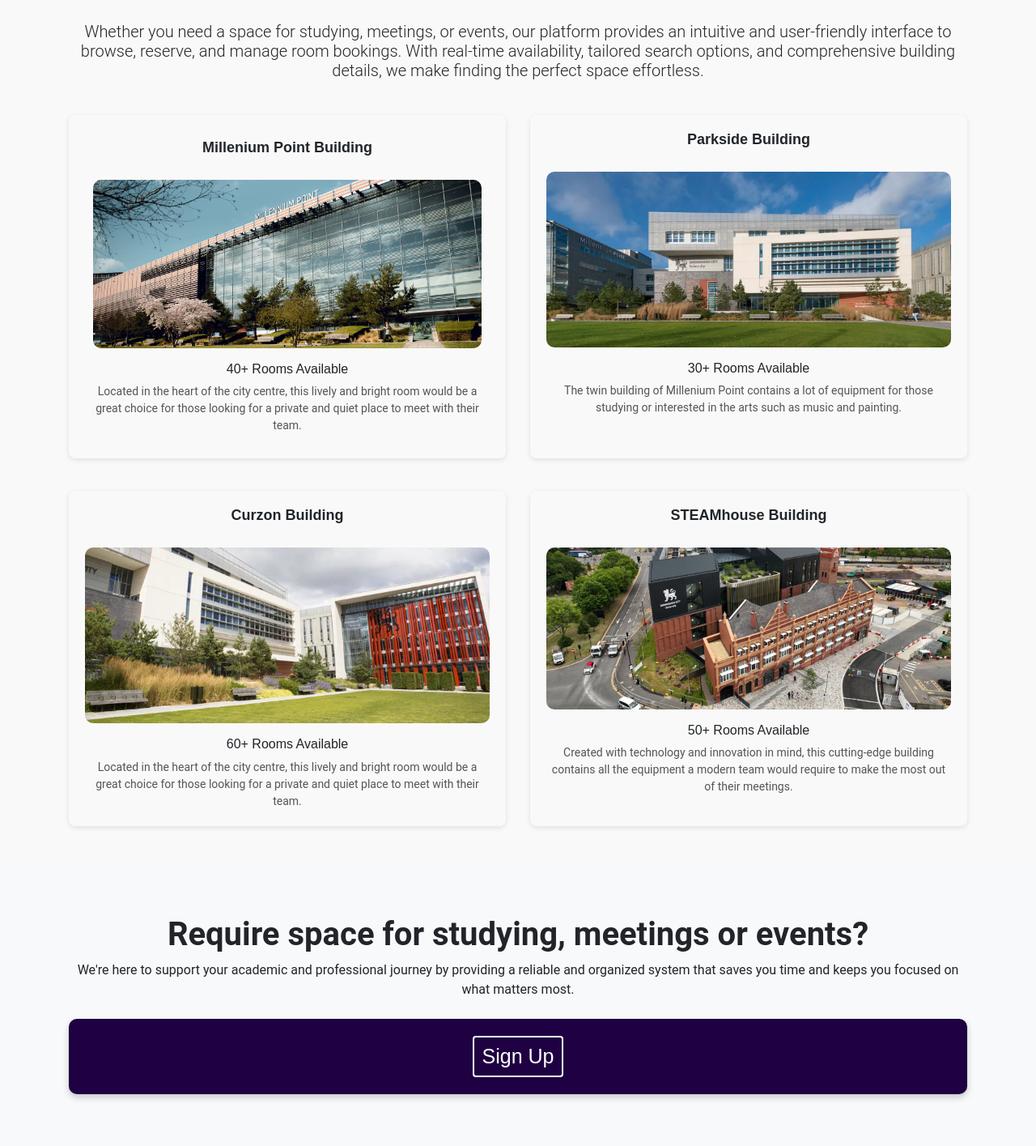
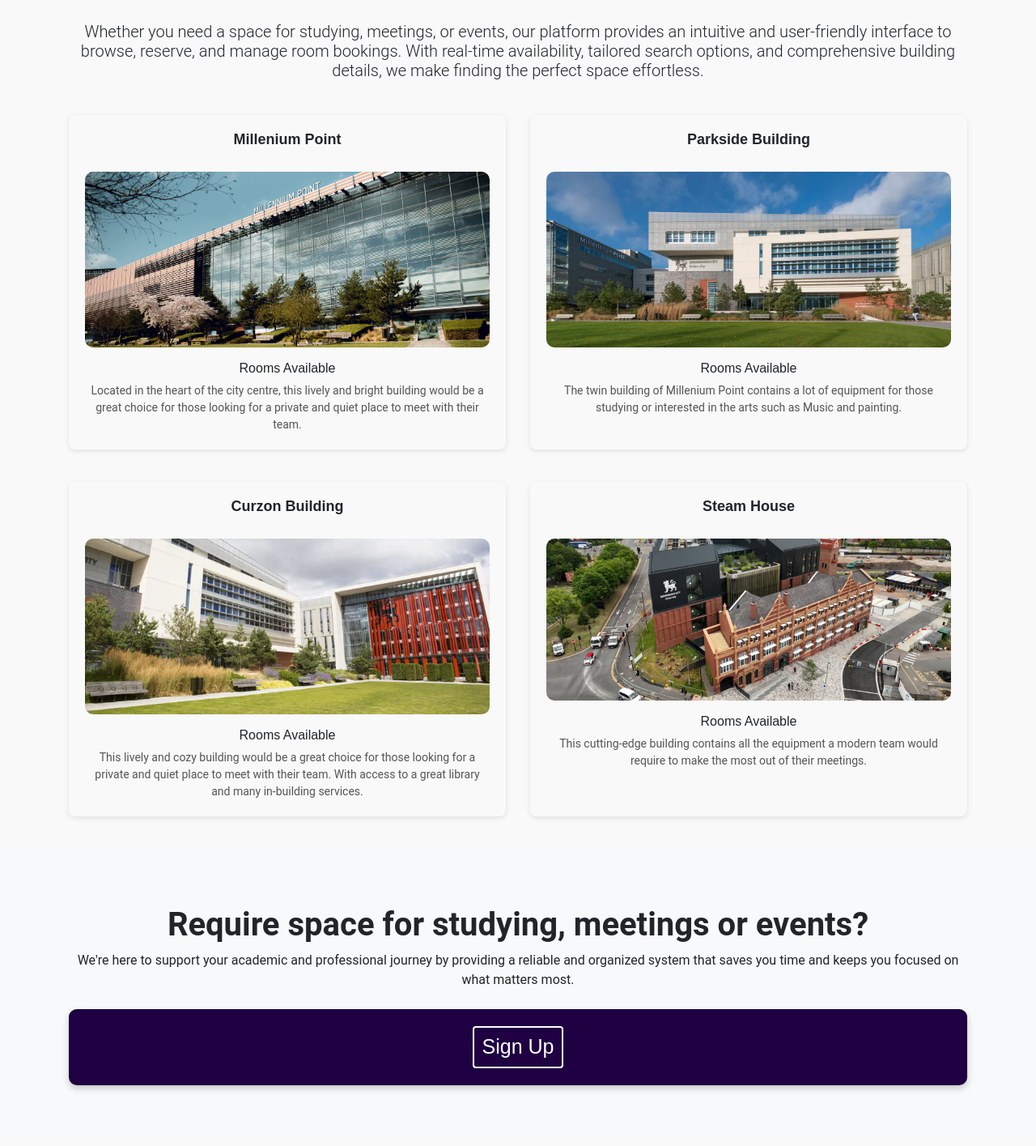
Before and after one commit to UmaeerH/DIG5127, a PHP site: page /AboutUs.php in a window 1280 px wide. Shown: the part 1036-2451 px from the top of the page at 81% size. Run offline with PHP 8.4, Linux system fonts and the light colour scheme; data comes from the database, SQL or seed files in the repository.

Commit message:
AboutUs is now dynamic
AboutUs.php now collects building information from the database, as opposed to having it statically typed

```diff
--- a/AboutUs.php
+++ b/AboutUs.php
@@ -1,6 +1,10 @@
 <?php
 session_start();
 include "resources/html_construct.php";
+include "resources/database.php";
+
+// Fetch building information from the database
+$buildings = getBuildings();
 ?>
 
 <!DOCTYPE html>
@@ -33,53 +37,19 @@ include "resources/html_construct.php";
         <h1 class="lead text-center"> Whether you need a space for studying, meetings, or events, our platform provides an intuitive and user-friendly
         interface to browse, reserve, and manage room bookings. With real-time availability, tailored search options,
         and comprehensive building details, we make finding the perfect space effortless.</h1>
-            <!-- Millenium Point -->
+
+        <?php foreach ($buildings as $building): ?>
             <div class="col-md-6">
-                <div class="expandCard au-building-card h-100">
+                <div class="expandCard building-card h-100">
                     <div class="card-body text-center">
-                        <h5 class="card-title">Millenium Point Building</h5>
-                        <img src="public_html/images/mp-exterior.jpeg" class="img-fluid my-3" alt="Millenium Point">
-                        <h6>40+ Rooms Available</h6>
-                        <p class="card-text">Located in the heart of the city centre, this lively and bright room would be a great choice for those looking for a private and quiet place to meet with their team.</p>
+                        <h5 class="card-title"><?php echo $building['buildingName']; ?></h5>
+                        <img src="<?php echo $building['buildingImg']; ?>" class="img-fluid my-3" alt="<?php echo $building['buildingName']; ?>">
+                        <h6>Rooms Available</h6>
+                        <p class="card-text"><?php echo $building['buildingDesc']; ?></p>
                     </div>
                 </div>
             </div>
-
-            <!-- Parkside -->
-            <div class="col-md-6">
-                <div class="expandCard building-card h-100">
-                    <div class="card-body text-center">
-                        <h5 class="card-title">Parkside Building</h5>
-                        <img src="public_html/images/parkside-gallery.jpeg" class="img-fluid my-3" alt="Parkside Building">
-                        <h6>30+ Rooms Available</h6>
-                        <p class="card-text">The twin building of Millenium Point contains a lot of equipment for those studying or interested in the arts such as music and painting.</p>
-                    </div>
-                </div>
-            </div>
-
-            <!-- Curzon -->
-            <div class="col-md-6">
-                <div class="expandCard building-card h-100">
-                    <div class="card-body text-center">
-                        <h5 class="card-title">Curzon Building</h5>
-                        <img src="public_html/images/curson-slider.jpeg" class="img-fluid my-3" alt="Curzon Building">
-                        <h6>60+ Rooms Available</h6>
-                        <p class="card-text">Located in the heart of the city centre, this lively and bright room would be a great choice for those looking for a private and quiet place to meet with their team.</p>
-                    </div>
-                </div>
-            </div>
-
-            <!-- STEAMhouse -->
-            <div class="col-md-6">
-                <div class="expandCard building-card h-100">
-                    <div class="card-body text-center">
-                        <h5 class="card-title">STEAMhouse Building</h5>
-                        <img src="public_html/images/steamhouse-exterior.jpeg" class="img-fluid my-3" alt="STEAMhouse Building">
-                        <h6>50+ Rooms Available</h6>
-                        <p class="card-text">Created with technology and innovation in mind, this cutting-edge building contains all the equipment a modern team would require to make the most out of their meetings.</p>
-                    </div>
-                </div>
-            </div>
+        <?php endforeach; ?>
     </div>
 </div>
 
--- a/resources/database.php
+++ b/resources/database.php
@@ -331,5 +331,18 @@ function getBuildingName($conn, $buildingId) {
     }
 }
 
+function getBuildings() {
+    global $conn; // Use the existing database connection
+    $sql = "SELECT buildingImg, buildingName, buildingDesc FROM buildings";
+    $result = $conn->query($sql);
+
+    $buildings = [];
+    if ($result->num_rows > 0) {
+        while($row = $result->fetch_assoc()) {
+            $buildings[] = $row;
+        }
+    }
+    return $buildings;
+}
 
 ?>
```
Lines whose indentation alone changed are shown as unchanged.
